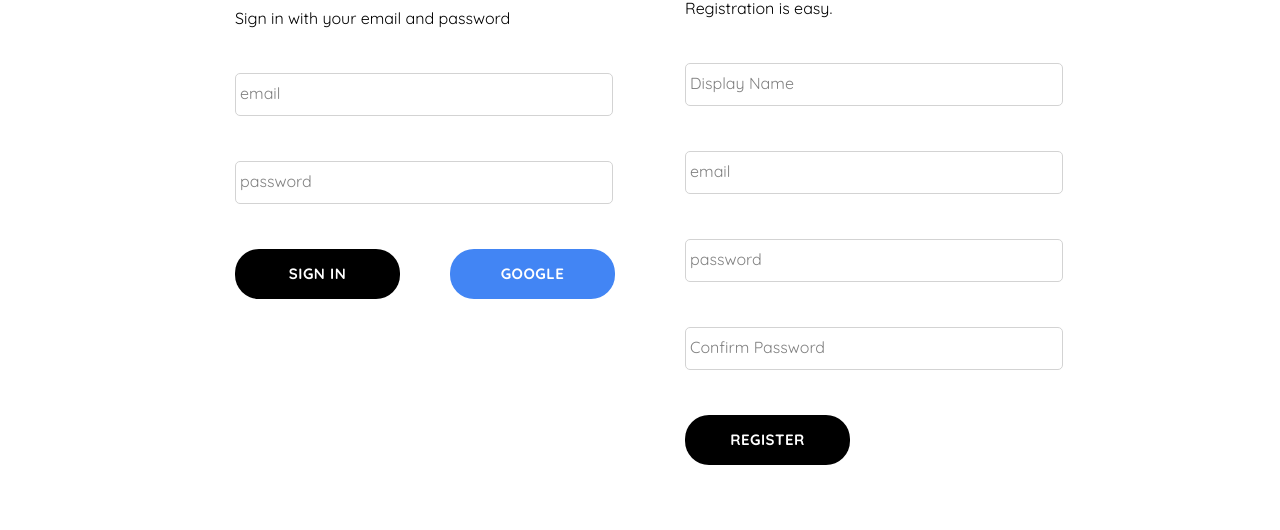
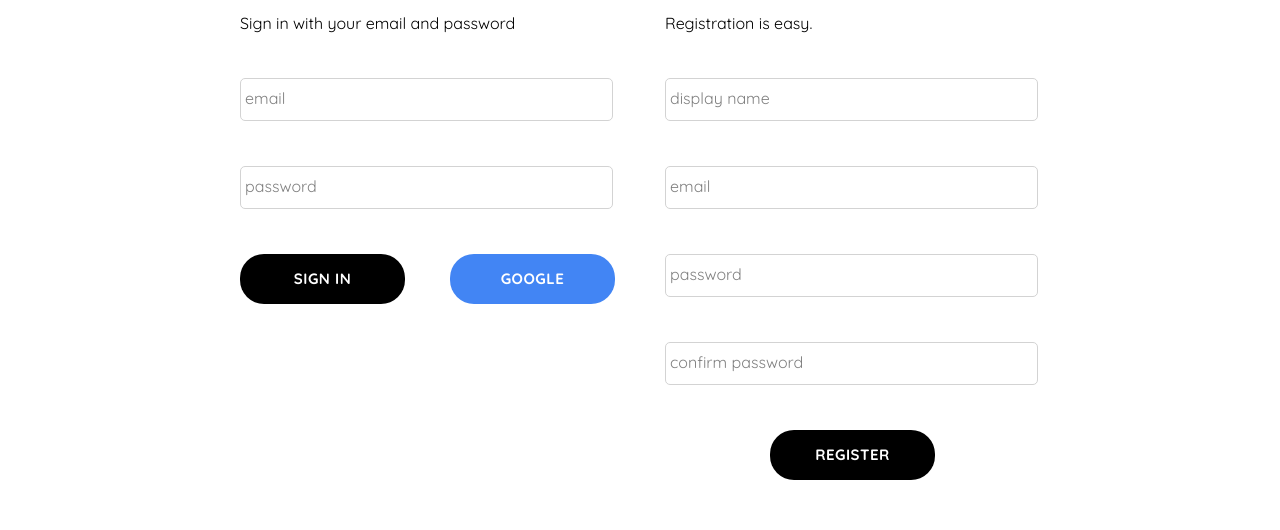
Before and after one commit to iamtreetop/RisForRooster, a React (Create React App) app: page /signin in a window 1280 px wide. Shown: the part 1161-1691 px from the top of the page. Built offline with nearby package versions, Linux system fonts and the light colour scheme; no server answers.

Commit message:
Add css to modal, sign in, and sign up components

```diff
--- a/src/components/header/header.component.jsx
+++ b/src/components/header/header.component.jsx
@@ -2,8 +2,6 @@ import React, {useEffect, useState} from 'react';
 import { Link } from 'react-router-dom';
 import { connect } from 'react-redux';
 import { createStructuredSelector } from 'reselect';
-
-import { auth } from '../../firebase/firebase.utils';
 
 import CartIcon from "../cart-icon/cart-icon.component";
 import CartDropdown from "../cart-dropdown/cart-dropdown.component";
--- a/src/components/sign-in/sign-in.styles.scss
+++ b/src/components/sign-in/sign-in.styles.scss
@@ -5,6 +5,7 @@
   background: white;
   padding: 10px 20px 30px 20px;
   border-radius: 20px;
+  margin: 5px;
 
   .title {
     margin: 10px 0;
--- a/src/components/sign-up/sign-up.component.jsx
+++ b/src/components/sign-up/sign-up.component.jsx
@@ -51,7 +51,7 @@ const SignUp = () => {
           name='displayName'
           value={displayName}
           handleChange={handleChange}
-          label='Display Name'
+          label='display name'
           required
         />
         <FormInput
@@ -75,10 +75,10 @@ const SignUp = () => {
           name='confirmPassword'
           value={confirmPassword}
           handleChange={handleChange}
-          label='Confirm Password'
+          label='confirm password'
           required
         />
-        <CustomButton type="submit">Register</CustomButton>
+        <CustomButton className='buttons' type="submit">Register</CustomButton>
       </form>
     </div>
   )
--- a/src/components/sign-up/sign-up.styles.scss
+++ b/src/components/sign-up/sign-up.styles.scss
@@ -2,8 +2,18 @@
   display: flex;
   flex-direction: column;
   width: 380px;
+  background: white;
+  padding: 10px 20px 30px 20px;
+  border-radius: 20px;
+  margin: 5px;
 
   .title {
     margin: 20px 0;
   }
+
+  .buttons {
+    // display: flex;
+    // justify-content: center;
+    margin: auto;
+  }
 }
--- a/src/ui/modal/modal.component.jsx
+++ b/src/ui/modal/modal.component.jsx
@@ -3,7 +3,7 @@ import { connect } from 'react-redux'
 import { closeModal } from '../../redux/modal/modal.actions';
 
 import SignIn from "../../components/sign-in/sign-in.component";
-// import SignUp from "../../components/sign-up/sign-up.component";
+import SignUp from "../../components/sign-up/sign-up.component";
 
 
 import './modal.styles.scss';
@@ -17,7 +17,7 @@ const Modal = ({ modal, closeModal }) => {
     <div className="modal-background" onClick={closeModal} >
       <div className="modal-child" onClick={e => e.stopPropagation()} >
         <SignIn />
-        {/* <SignUp /> */}
+        <SignUp />
       </div>
     </div>
   )
```
Also changed, not shown: 1 other file (tests, documents, lock files or other folders).
